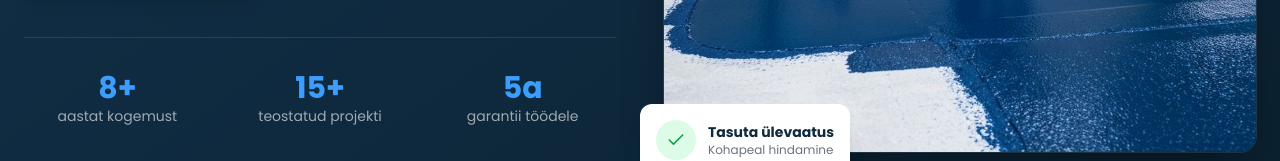
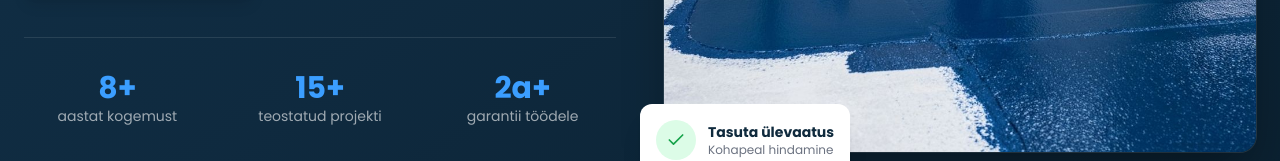
Before and after one commit to webmaker604-create/Pindpro, a Next.js app: page / in a window 1280 px wide. Shown: the part 585-746 px from the top of the page. Built offline with nearby package versions, Linux system fonts and the light colour scheme.

Commit message:
feat: update hero section trust badge from 5 years to 2+ years

```diff
--- a/components/hero-section.tsx
+++ b/components/hero-section.tsx
@@ -17,7 +17,7 @@ export function HeroSection() {
   const trustBadges = [
     { value: "8+", label: "aastat kogemust" },
     { value: "15+", label: "teostatud projekti" },
-    { value: "5a", label: "garantii töödele" },
+    { value: "2a+", label: "garantii töödele" },
   ]
 
   return (
```
